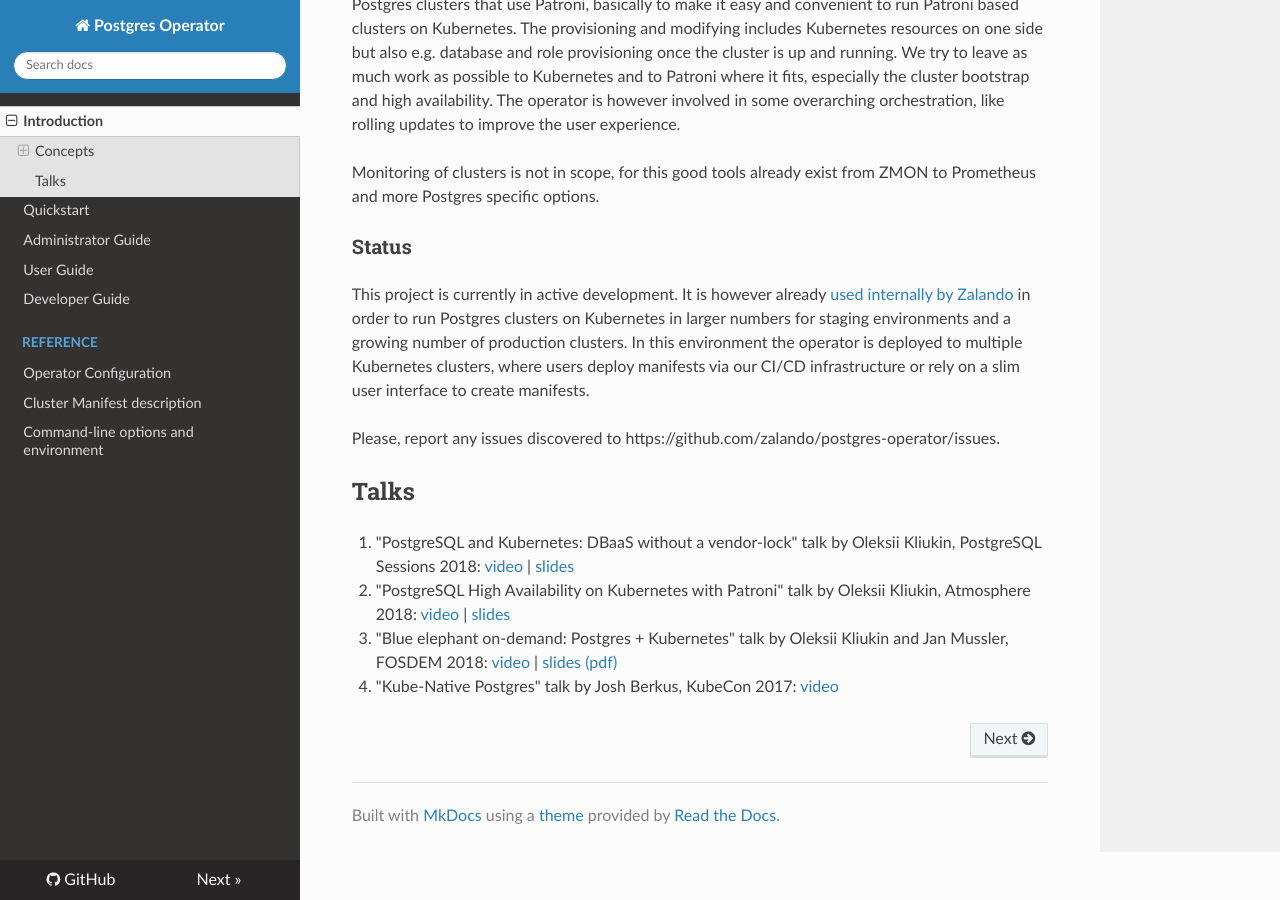
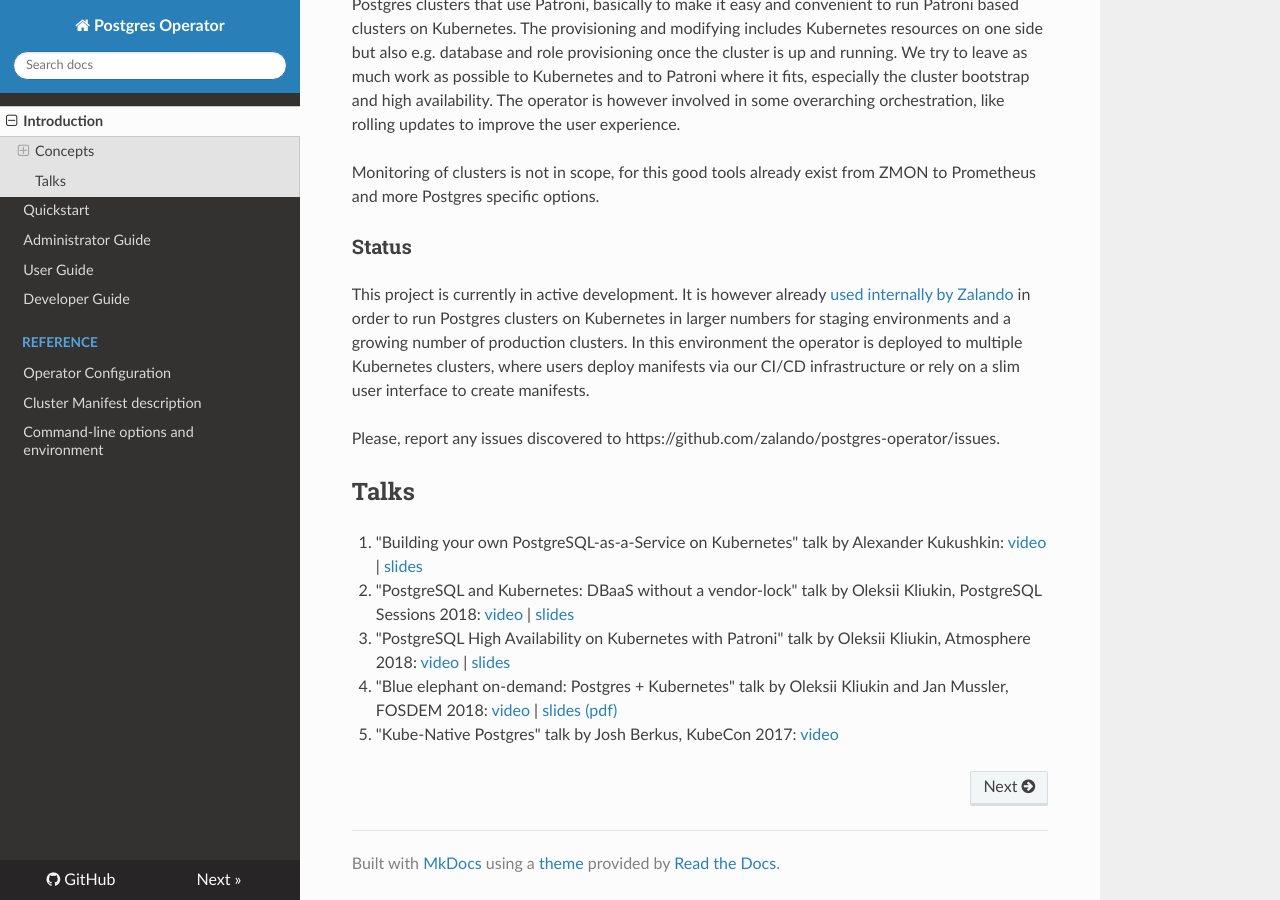
Before and after one commit to zalando/postgres-operator, an MkDocs documentation site: the page built from docs/index.md, in a window 1280 px wide and 900 px high, scrolled down 633 px. Built offline with MkDocs 1.6.1, drawn with Linux system fonts in a browser that asks for light colours; nearby versions of some CDN libraries; old or Windows-style settings are respelled for this version of MkDocs.

Commit message:
KubeCon NA 2018 talk

```diff
--- a/docs/index.md
+++ b/docs/index.md
@@ -51,10 +51,12 @@ Please, report any issues discovered to https://github.com/zalando/postgres-oper
 
 ## Talks
 
-1. "PostgreSQL and Kubernetes: DBaaS without a vendor-lock" talk by Oleksii Kliukin, PostgreSQL Sessions 2018: [video](https://www.youtube.com/watch?v=q26U2rQcqMw) | [slides](https://speakerdeck.com/alexeyklyukin/postgresql-and-kubernetes-dbaas-without-a-vendor-lock)
+1. "Building your own PostgreSQL-as-a-Service on Kubernetes" talk by Alexander Kukushkin: [video](https://www.youtube.com/watch?v=G8MnpkbhClc) | [slides](https://static.sched.com/hosted_files/kccna18/1d/Building%20your%20own%20PostgreSQL-as-a-Service%20on%20Kubernetes.pdf)
 
-2. "PostgreSQL High Availability on Kubernetes with Patroni" talk by Oleksii Kliukin, Atmosphere 2018: [video](https://www.youtube.com/watch?v=cFlwQOPPkeg) | [slides](https://speakerdeck.com/alexeyklyukin/postgresql-high-availability-on-kubernetes-with-patroni)
+2. "PostgreSQL and Kubernetes: DBaaS without a vendor-lock" talk by Oleksii Kliukin, PostgreSQL Sessions 2018: [video](https://www.youtube.com/watch?v=q26U2rQcqMw) | [slides](https://speakerdeck.com/alexeyklyukin/postgresql-and-kubernetes-dbaas-without-a-vendor-lock)
 
-2. "Blue elephant on-demand: Postgres + Kubernetes" talk by Oleksii Kliukin and Jan Mussler, FOSDEM 2018: [video](https://fosdem.org/2018/schedule/event/blue_elephant_on_demand_postgres_kubernetes/) | [slides (pdf)](https://www.postgresql.eu/events/fosdem2018/sessions/session/1735/slides/59/FOSDEM%202018_%20Blue_Elephant_On_Demand.pdf)
+3. "PostgreSQL High Availability on Kubernetes with Patroni" talk by Oleksii Kliukin, Atmosphere 2018: [video](https://www.youtube.com/watch?v=cFlwQOPPkeg) | [slides](https://speakerdeck.com/alexeyklyukin/postgresql-high-availability-on-kubernetes-with-patroni)
+
+4. "Blue elephant on-demand: Postgres + Kubernetes" talk by Oleksii Kliukin and Jan Mussler, FOSDEM 2018: [video](https://fosdem.org/2018/schedule/event/blue_elephant_on_demand_postgres_kubernetes/) | [slides (pdf)](https://www.postgresql.eu/events/fosdem2018/sessions/session/1735/slides/59/FOSDEM%202018_%20Blue_Elephant_On_Demand.pdf)
 
 3. "Kube-Native Postgres" talk by Josh Berkus, KubeCon 2017: [video](https://www.youtube.com/watch?v=Zn1vd7sQ_bc)
```
